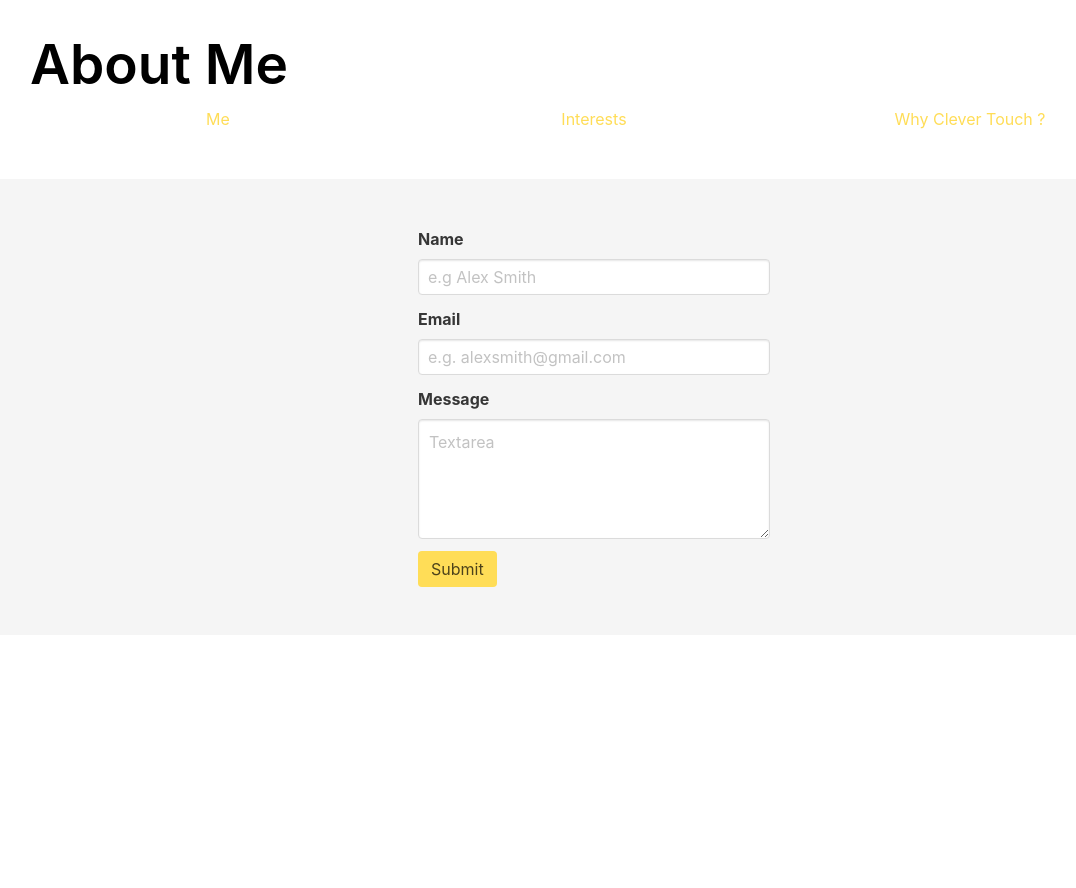
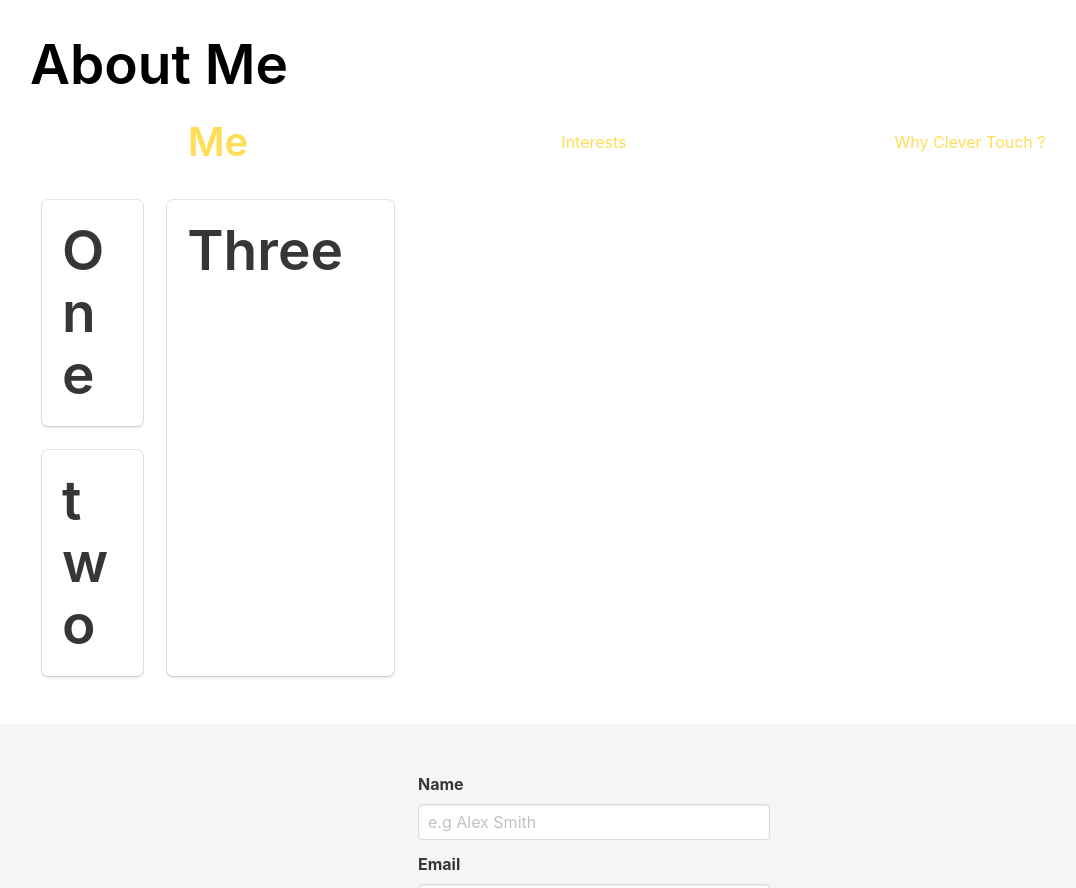
Before and after one commit to uverus2/myLanding, a website: page index.html in a window 1280 px wide. Shown: the part 567-1455 px from the top of the page, without its empty margins (46-1122 px from the left). Before the commit the page ends 1202 px from the top, so only its background shows below. Drawn offline with Linux system fonts and the light colour scheme.

Commit message:
adding tiles

```diff
--- a/index.html
+++ b/index.html
@@ -31,28 +31,28 @@
                     </a>
                   </li>
                 </ul>
-              </div>
+              </div> <!-- Social Links tab ends -->
 
         <section class="hero back">
           <div class="hero-body">
             <div class="container">
              <div class="columns">
                <div class="column">
-              <h1 class="title small">
+              <h1 class="title white small">
                 Konstantin Ruzhev
               </h1>
               <h2 class="subtitle ">
                 Computer Networks & Web Design
               </h2>
-                  </div>
+                  </div> <!-- end of title column -->
 
 
 
-                </div>
-            </div>
-          </div>
+                </div> <!-- hero container ends -->
+            </div> <!-- hero container ends -->
+          </div> <!-- Hero body ends -->
 
-        </section>
+        </section> <!-- Hero end  -->
 
 
         <section class="section about" >
@@ -65,13 +65,46 @@
 
                     <div class="columns">
 
-                     <div class="is-4 center column">
-                       <h3 class="warn">Me</h3>
-                     </div>
+                     <div class="is-4 is-2 center column">
 
-                  <div class="is-4 column center"> <h3 class=" warn is-primary">Interests</h3></div>
+                          <div class="column center is-12">
+                         <h3 class="warn title is-2">Me</h3>
+                        </div> <!-- Column h3 ends  -->
 
-                  <div class="is-4 column center"> <h3 class=" warn is-primary">Why Clever Touch ? </h3></div>
+                     </div> <!-- Columns containing Me ends   -->
+
+                  <div class="is-4 column is-2 center"> <h3 class=" warn is-primary">Interests</h3></div>
+
+                  <div class="is-4 column is-2 center"> <h3 class=" warn is-primary">Why Clever Touch ? </h3></div>
+                  </div>
+
+                  <div class="columns">
+
+                    <div class="column is-4 center">
+
+                        <div class="tile is-ancestor">
+                             <div class="tile is-4 is-vertical is-parent">
+                                   <div class="tile is-child box">
+                                     <p class="title">One</p>
+
+                                   </div> <!-- child ends -->
+                                   <div class="tile is-child box">
+                                    <p class="title">two</p>
+                                   </div> <!-- child ends -->
+                             </div> <!-- end of parent -->
+                             <div class="tile is-parent">
+                                   <div class="tile is-child box">
+                                     <p class="title">Three</p>
+
+                                   </div> <!-- child ends -->
+                             </div> <!-- end of parent  -->
+                       </div> <!-- tile ansestor ends -->
+
+
+
+                    </div>
+
+
                   </div>
                 </div>
                 </div>
--- a/src/sass/master/master.scss
+++ b/src/sass/master/master.scss
@@ -13,7 +13,7 @@
 
 }
 
-.title {
+.white {
     color: white;
 }
 
```
Also changed, not shown: dist/main.css.
